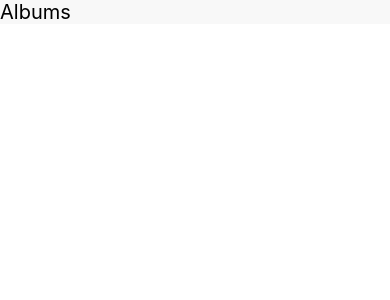
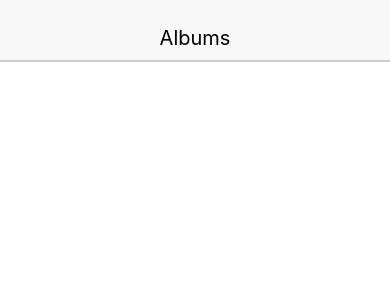
Before and after one commit to seanulus/react-native-albums, a React Native app: screen / in a window 390 px wide. Shown: the top 300 px of the page. Built offline with nearby package versions, Linux system fonts and the light colour scheme.

Commit message:
Add styling to header. Add props for header text

```diff
--- a/App.js
+++ b/App.js
@@ -21,7 +21,7 @@ type Props = {};
 export default class App extends Component<Props> {
   render() {
     return (
-      <Header />
+      <Header headerText={'Albums'} />
     );
   }
 }
--- a/src/components/Header.js
+++ b/src/components/Header.js
@@ -2,19 +2,29 @@ import React from 'react';
 import { Text, View } from 'react-native';
 
 
-const Header = () => {
+const Header = (props) => {
   const { textStyle, viewStyle } = styles;
 
   return (
     <View style={viewStyle}>
-      <Text style={textStyle}>Albums</Text>
+      <Text style={textStyle}>{props.headerText}</Text>
     </View>
   );
 };
 
 const styles = {
   viewStyle: {
-    backgroundColor: '#F8F8F8'
+    backgroundColor: '#F8F8F8',
+    display: 'flex',
+    justifyContent: 'center',
+    alignItems: 'center',
+    height: 60,
+    paddingTop: 15,
+    shadowColor: 'black',
+    shadowOffset: { width: 0, height: 2 },
+    shadowOpacity: 0.2,
+    elevation: 2,
+    position: 'relative'
   },
   textStyle: {
     fontSize: 20
```
